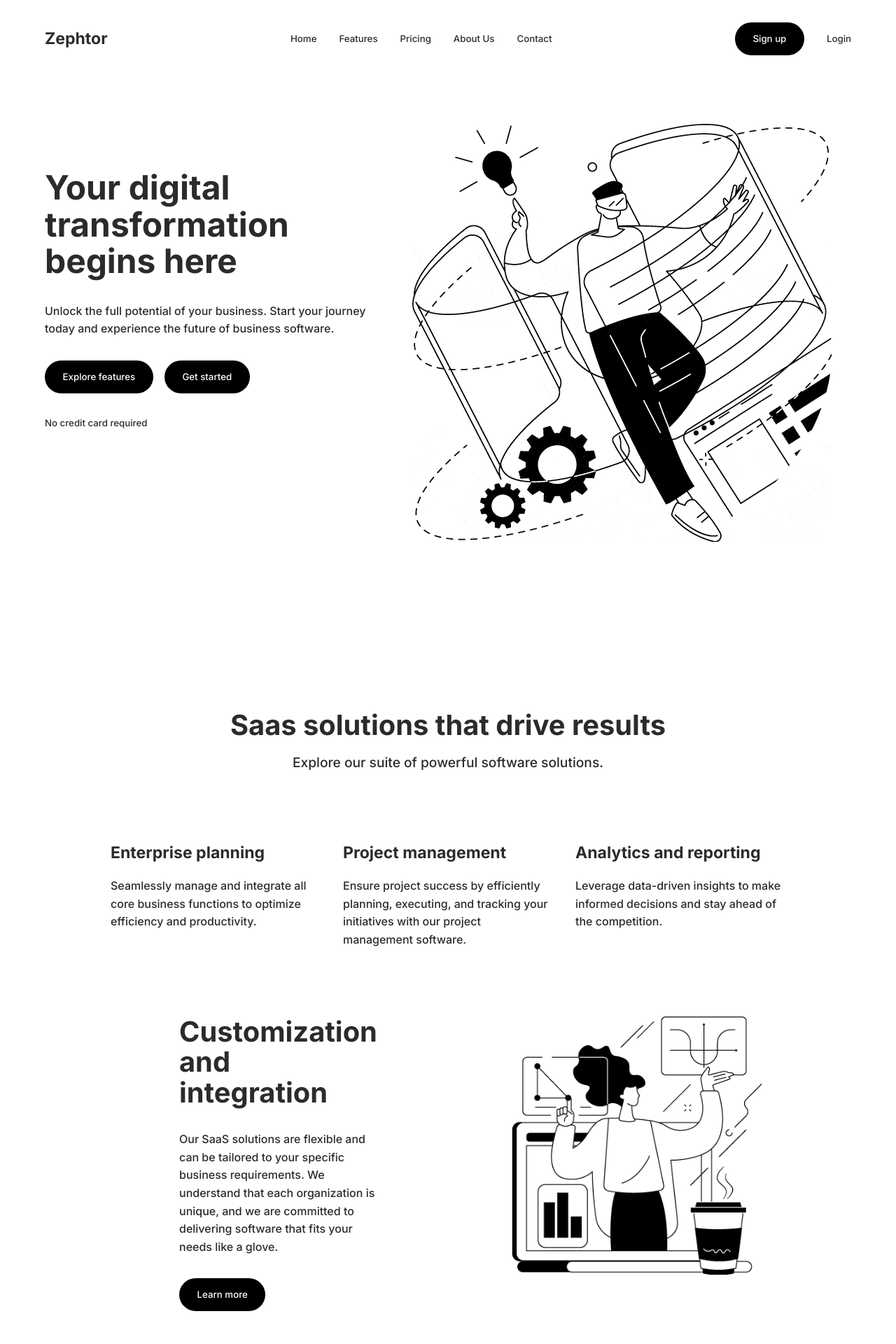
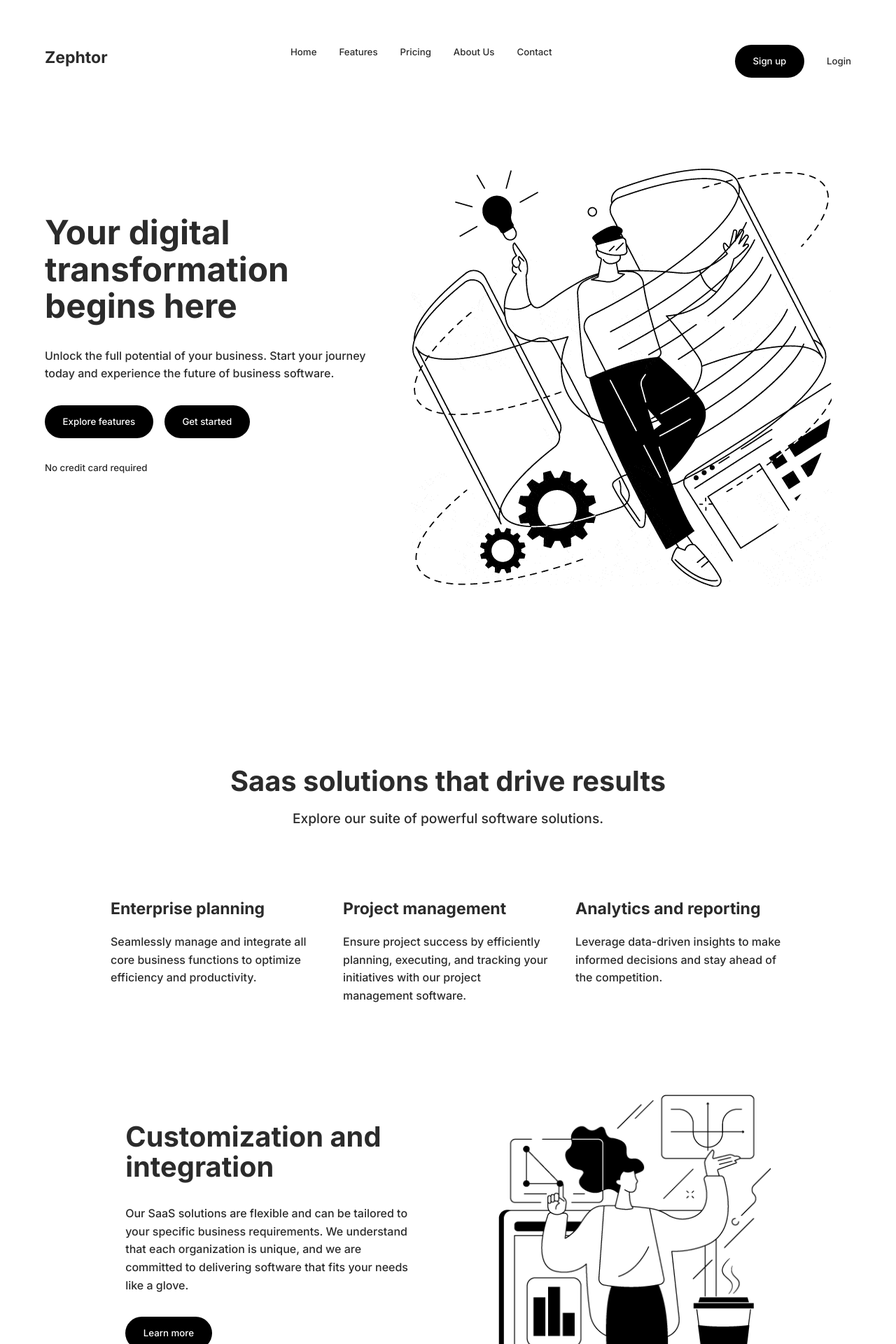
Before and after one commit to fagbenjaenoch/mini-frontend-projects, a React (Vite) app: page /example-landing-page in a window 1280 px wide. Shown: the top 1920 px of the page at 70% size. Built offline with nearby package versions, Linux system fonts and the light colour scheme.

Commit message:
refactored page container

```diff
--- a/src/pages/ExampleLandingPage/index.jsx
+++ b/src/pages/ExampleLandingPage/index.jsx
@@ -13,6 +13,8 @@ export default function ExampleLandingPage() {
 	return (
 		<div className="body">
 			<nav>
+				<div className="container">
+					<div className="nav-wrapper">
 						<BrandIcon />
 
 						<div className="nav-links desktop-only">
@@ -31,14 +33,17 @@ export default function ExampleLandingPage() {
 						</div>
 
 						<MenuIcon className="mobile-only" size={32} />
+					</div>
+				</div>
 			</nav>
 
+			<div className="container">
 				<div className="hero-section">
 					<div className="hero-content">
 						<h1>Your digital transformation begins here</h1>
 						<p>
-						Unlock the full potential of your business. Start your journey today
-						and experience the future of business software.
+							Unlock the full potential of your business. Start your journey
+							today and experience the future of business software.
 						</p>
 						<div className="flex-row">
 							<button type="button" className="cta-btn">
@@ -57,6 +62,8 @@ export default function ExampleLandingPage() {
 						/>
 					</div>
 				</div>
+			</div>
+			<div className="container">
 				<div className="section">
 					<div className="section-header">
 						<h2>Saas solutions that drive results</h2>
@@ -80,12 +87,14 @@ export default function ExampleLandingPage() {
 						<div className="feature">
 							<div className="feature-header">Analytics and reporting</div>
 							<div className="feature-content">
-							Leverage data-driven insights to make informed decisions and stay
-							ahead of the competition.
+								Leverage data-driven insights to make informed decisions and
+								stay ahead of the competition.
 							</div>
 						</div>
 					</div>
 				</div>
+			</div>
+			<div className="container">
 				<div className="section-with-img">
 					<div className="section-img">
 						<img
@@ -96,16 +105,18 @@ export default function ExampleLandingPage() {
 					<div className="section-content">
 						<h2>Customization and integration</h2>
 						<p>
-						Our SaaS solutions are flexible and can be tailored to your specific
-						business requirements. We understand that each organization is
-						unique, and we are committed to delivering software that fits your
-						needs like a glove.
+							Our SaaS solutions are flexible and can be tailored to your
+							specific business requirements. We understand that each
+							organization is unique, and we are committed to delivering
+							software that fits your needs like a glove.
 						</p>
 						<button type="button" className="cta-btn">
 							Learn more
 						</button>
 					</div>
 				</div>
+			</div>
+			<div className="container">
 				<div className="section-with-img reverse">
 					<div className="section-img">
 						<img
@@ -116,15 +127,17 @@ export default function ExampleLandingPage() {
 					<div className="section-content">
 						<h2>Dedicated support</h2>
 						<p>
-						Zephtor provides ongoing support and training to ensure you maximize
-						the value of our software. Our experts are here to assist you at
-						every step of your digital transformation journey.
+							Zephtor provides ongoing support and training to ensure you
+							maximize the value of our software. Our experts are here to assist
+							you at every step of your digital transformation journey.
 						</p>
 						<button type="button" className="cta-btn">
 							Learn more
 						</button>
 					</div>
 				</div>
+			</div>
+			<div className="container">
 				<div className="section last">
 					<div className="section-header">
 						<h2>Discover what sets Zephtor apart</h2>
@@ -141,15 +154,15 @@ export default function ExampleLandingPage() {
 						<div className="feature">
 							<div className="feature-header">User-friendly interface</div>
 							<div className="feature-content">
-							Our intuitive user interface ensures your team can hit the ground
-							running with minimal training, increasing productivity.
+								Our intuitive user interface ensures your team can hit the
+								ground running with minimal training, increasing productivity.
 							</div>
 						</div>
 						<div className="feature">
 							<div className="feature-header">Real-time analytics</div>
 							<div className="feature-content">
-							Gain access to real-time data and analytics, enabling you to make
-							informed decisions and stay ahead of the curve.
+								Gain access to real-time data and analytics, enabling you to
+								make informed decisions and stay ahead of the curve.
 							</div>
 						</div>
 						<div className="feature">
@@ -183,14 +196,16 @@ export default function ExampleLandingPage() {
 						<div className="feature">
 							<div className="feature-header">Ongoing support</div>
 							<div className="feature-content">
-							Count on our dedicated support team for training, troubleshooting,
-							and continuous improvement.
+								Count on our dedicated support team for training,
+								troubleshooting, and continuous improvement.
+							</div>
 						</div>
 					</div>
 				</div>
 			</div>
 
 			<footer>
+				<div className="container">
 					<div className="footer-wrapper">
 						<div className="footer-header">
 							<BrandIcon />
@@ -246,6 +261,7 @@ export default function ExampleLandingPage() {
 							</a>
 						</small>
 					</div>
+				</div>
 			</footer>
 		</div>
 	);
--- a/src/pages/ExampleLandingPage/main.css
+++ b/src/pages/ExampleLandingPage/main.css
@@ -58,6 +58,11 @@ a>* {
   gap: .2rem;
 }
 
+.container {
+  padding: var(--container-padding);
+  margin: 0 auto;
+}
+
 .cta-btn {
   font-size: var(--text-size-sm);
   padding: 0.8rem 1.6rem;
@@ -70,9 +75,9 @@ a>* {
   font-size: var(--text-size-sm);
 }
 
-nav {
+.nav-wrapper {
   display: flex;
-  padding: 2rem 1rem;
+  padding-block: 2rem;
   justify-content: space-between;
 }
 
@@ -94,7 +99,6 @@ nav {
   display: grid;
   grid-template-columns: 1fr;
   gap: 1rem;
-  padding: var(--container-padding);
 }
 
 .hero-content {
@@ -106,7 +110,7 @@ nav {
 
 .section {
   margin-top: 3rem;
-  padding: 1rem;
+  padding-block: 1rem;
 }
 
 .section-header {
@@ -125,7 +129,6 @@ nav {
   display: grid;
   grid-template-columns: 1fr;
   gap: 2rem;
-  padding: 0 4rem;
 }
 
 .feature-header {
@@ -136,7 +139,7 @@ nav {
 
 .section-with-img {
   margin-top: 6rem;
-  padding: 1rem;
+  padding-block: 1rem;
   display: flex;
   flex-direction: column;
   gap: 2rem;
@@ -155,7 +158,7 @@ nav {
 }
 
 footer {
-  padding: 4rem 1rem;
+  padding-block: 4rem;
   background: #ece9e9;
 }
 
@@ -202,7 +205,7 @@ footer a {
   }
 
   nav {
-    padding: 2rem 4rem;
+    padding-block: 2rem;
     align-items: center;
   }
 
@@ -232,7 +235,6 @@ footer a {
 
   .section {
     margin-top: 15rem;
-    padding: 0 4rem;
   }
 
   .section-header {
@@ -245,7 +247,6 @@ footer a {
   }
 
   .section-with-img {
-    padding: 0 4rem;
     margin-left: auto;
     margin-right: auto;
     max-width: 80%;
@@ -281,7 +282,8 @@ footer a {
   }
 
   footer {
-    padding: 8rem 4rem 4rem;
+    padding-top: 8rem;
+    padding-bottom: 4rem;
   }
 
   .footer-wrapper {
```
Lines whose indentation alone changed are shown as unchanged.
